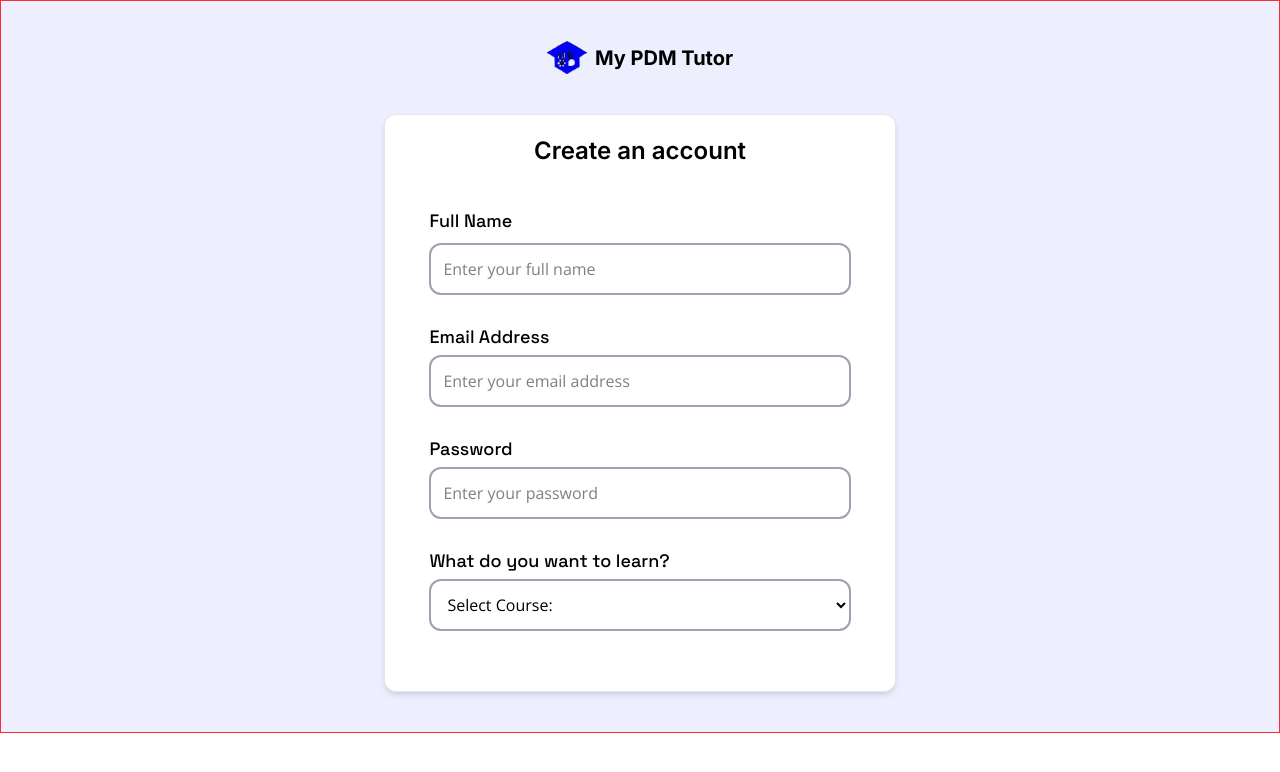
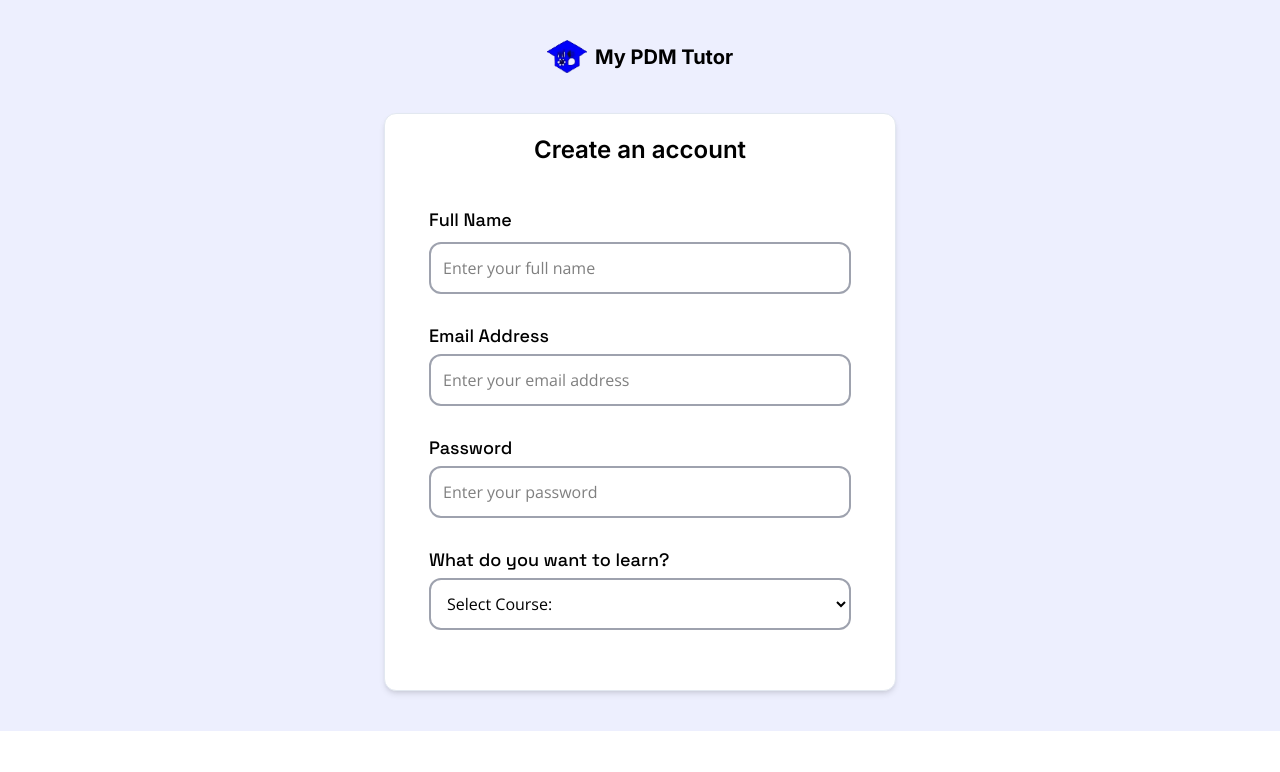
Before and after one commit to PhoinixTechnologies/pdm, a React (Vite) app: page /join in a window 1280 px wide. Shown: the top 772 px of the page. Built offline with nearby package versions, Linux system fonts and the light colour scheme; a web font is replaced by a local one.

Commit message:
Join page linked

```diff
--- a/src/App.jsx
+++ b/src/App.jsx
@@ -21,7 +21,7 @@ function App() {
             <Connect/>
             <Foot/>
           </Route>
-          <div className='bg-[#EDEFFE] h-auto flex justify-center border border-red-500 items-center'>
+          <div className='bg-[#EDEFFE] h-auto flex justify-center items-center'>
           <Route path ="/join">
               <Join/>
           </Route>
--- a/src/Navbar.jsx
+++ b/src/Navbar.jsx
@@ -1,4 +1,5 @@
 import logo from './img/My_PDM_Tutor_1-removebg-preview.png';
+import { Link } from 'react-router-dom';
 
 const Navbar = () => {
   const Vid = () => {if (document.getElementById('main').classList.contains('hidden')){
@@ -40,7 +41,7 @@ const Navbar = () => {
         <a href="#Agenda">Agenda</a>
         <a href="#connect">Connect with us</a>
       </div>
-     <a href="" className=" font- flex justify-center bg-white rounded-full px-6 py-3 max-w-40 items-center">Join Waitlist</a>
+     <Link to="/join" className=" font- flex justify-center bg-white rounded-full px-6 py-3 max-w-40 items-center">Join Waitlist</Link>
 
      </div>
     </nav>
--- a/src/pages/JoinWait.jsx
+++ b/src/pages/JoinWait.jsx
@@ -1,7 +1,7 @@
 import logo from '../img/My_PDM_Tutor_1-removebg-preview.png';
 const Join = () => {
     return (
-     <div className=' w-[40%] h-[100%] flex flex-col gap-y-10 items-center py-10'>
+     <div className='sm:max-md:w-[60%] w-[90%] lg:w-[40%] h-[100%] flex flex-col gap-y-10 items-center py-10'>
           <div className='flex gap-x-2 items-center'>
                <img src={logo} alt="" className='w-10' />
                <h1 className='font-bold font-logo text-xl'>My PDM Tutor</h1>
```
